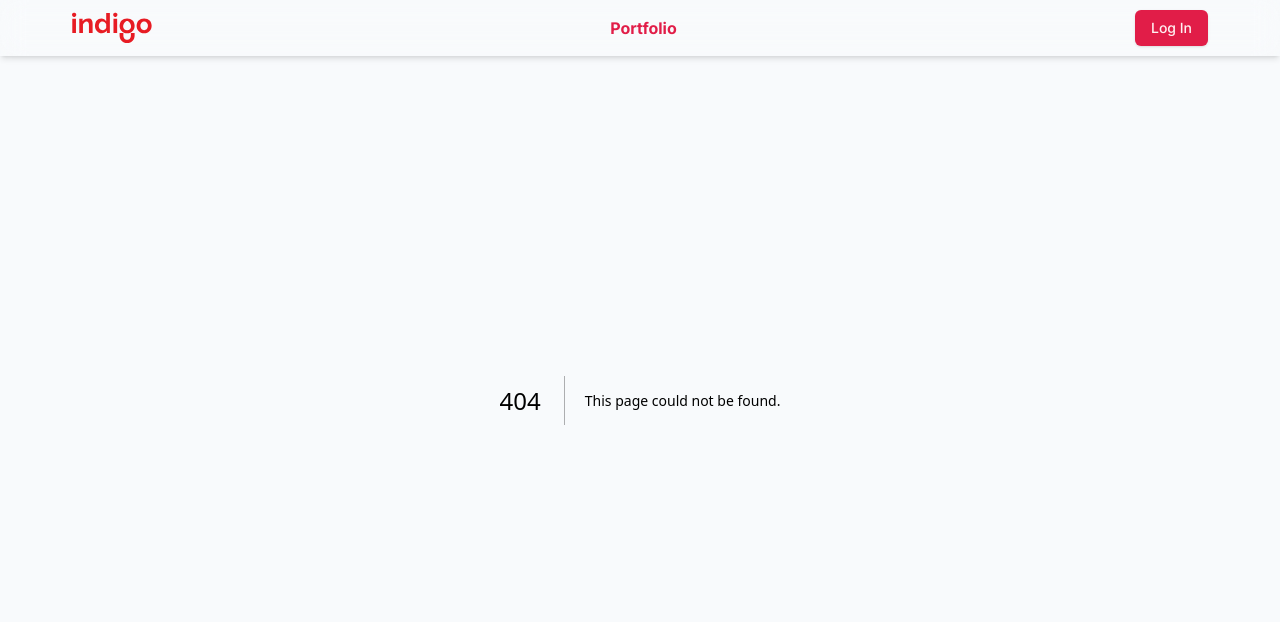
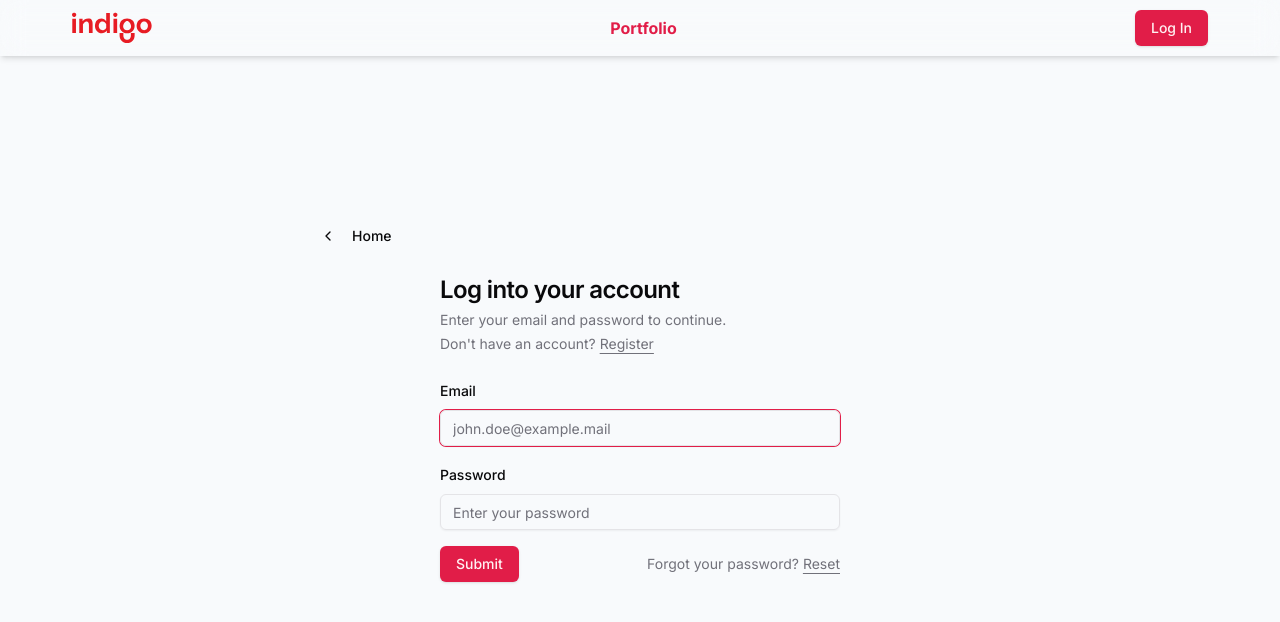
Before and after one commit to notalent2code/frontend-data-engine, a Next.js app: page /login in a window 1280 px wide. Before the commit this address had no page. Shown: the top 622 px of the page. Built offline with nearby package versions, Linux system fonts and the light colour scheme; no server answers.

Commit message:
chore: move login and register files

```diff
--- a/src/app/auth/login/page.tsx
+++ b/src/app/(auth)/login/page.tsx
@@ -16,7 +16,7 @@ const Page: FC = () => {
             'self-start -mt-20'
           )}
         >
-          <ChevronLeft className='mr-2 mt h-4 w-4' />
+          <ChevronLeft className='mr-2 h-4 w-4' />
           Home
         </Link>
 
--- /dev/null
+++ b/src/app/(auth)/register/page.tsx
@@ -0,0 +1,29 @@
+import Link from 'next/link';
+import { FC } from 'react';
+import { ChevronLeft } from 'lucide-react';
+import { buttonVariants } from '@/components/ui/Button';
+import { cn } from '@/lib/utils';
+import Register from '@/components/Register';
+
+const Page: FC = () => {
+  return (
+    <div className='container'>
+      <div className='max-w-2xl mx-auto h-fit pt-[100px] space-y-4'>
+        <Link
+          href='/'
+          className={cn(
+            buttonVariants({ variant: 'ghost' }),
+            'self-start -mt-20'
+          )}
+        >
+          <ChevronLeft className='mr-2 h-4 w-4' />
+          Home
+        </Link>
+
+        <Register />
+      </div>
+    </div>
+  );
+};
+
+export default Page;
```
